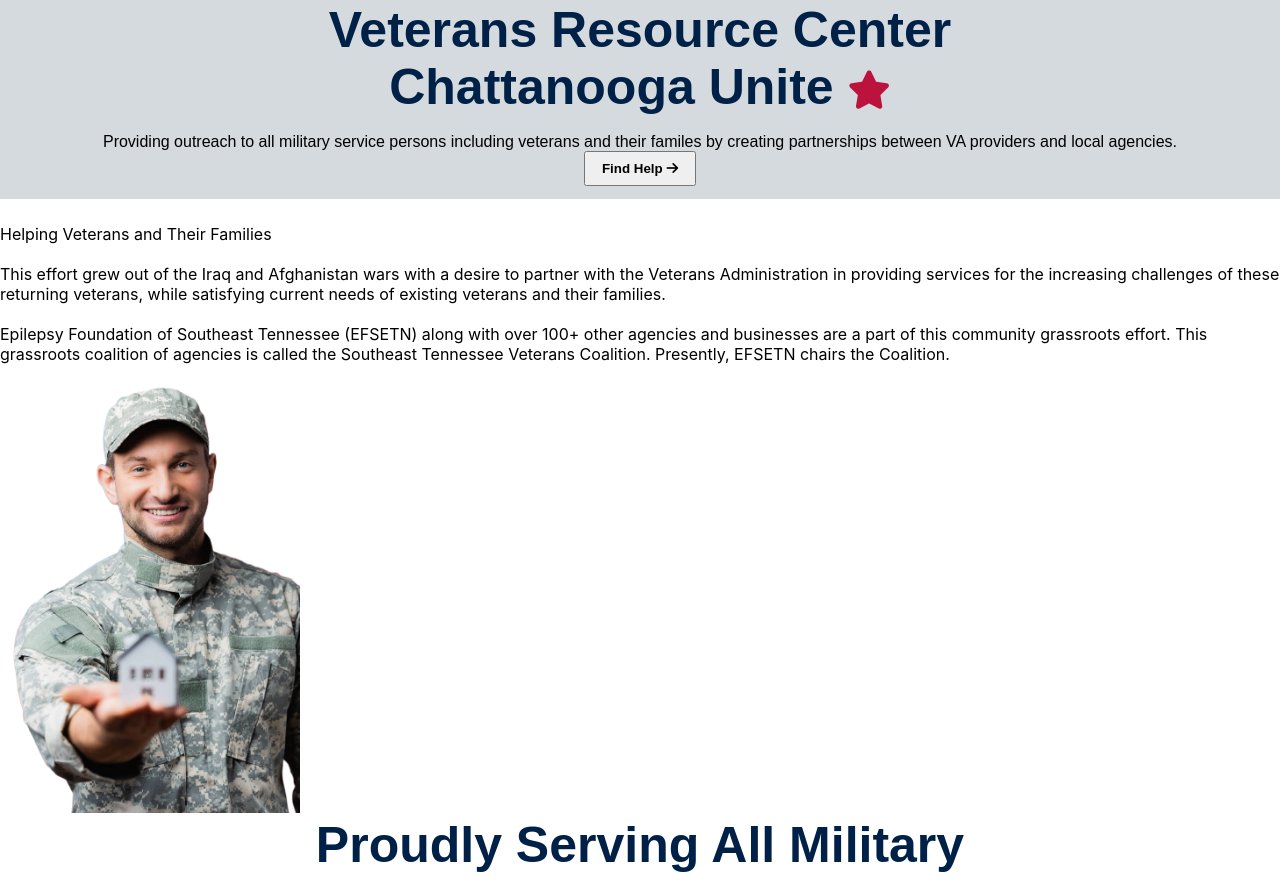
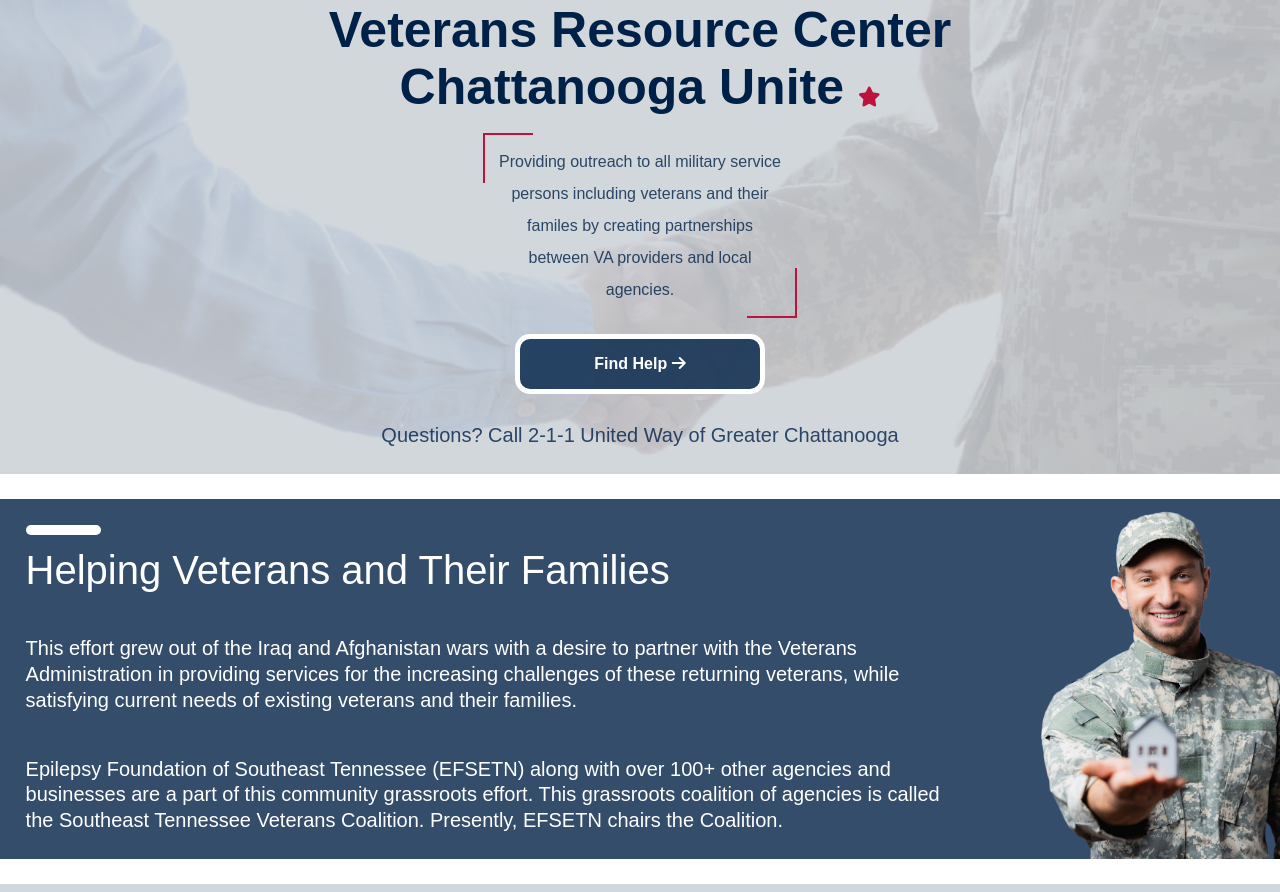
Before and after one commit to prestoncraw/Chattanooga-Unite, a Next.js app: page / in a window 1280 px wide. Shown: the part 81-973 px from the top of the page. Built offline with nearby package versions, Linux system fonts and the light colour scheme.

Commit message:
updated home page & css for pics & page max-width

```diff
--- a/pages/index.js
+++ b/pages/index.js
@@ -7,7 +7,7 @@
 
 export default function Home() {
   return (
-    <div className={styles.container}>
+    <div className="container">
       <Head>
         <title>Home &raquo; Chattanooga Unite - Veterans Resource Center</title>
         <link rel="icon" href="/favicon.ico" />
@@ -17,21 +17,30 @@
       <main>
       <NavBar/>
         <div className="grayBackground centered">
+          <div className={styles.titleBackground}>
+            <Image
+              src="/images/handshake.png"
+              alt="Picture of Veteran with tiny house in the palm of his hand"
+              width={300}
+              height={300}
+            />
+          </div>
             <h1 className="title">Veterans Resource Center<br></br>Chattanooga Unite <span className={styles.red}><i className="fa-solid fa-star"></i></span></h1>
-            <p className={styles["corners"] + " " + styles["description_dark"]}>
+            <p className="corners description_dark">
               Providing outreach to all military service persons including veterans and their familes by creating partnerships between VA providers and local agencies.
             </p>
-            <Link href='/find-help'><button className={styles.btn_outline_dark}>Find Help <i className="fa-solid fa-arrow-right"></i></button></Link>
+            <Link href='/find-help'><button className="btn_outline_dark">Find Help <i className="fa-solid fa-arrow-right"></i></button></Link>
+              <p className="description_dark">Questions? Call 2-1-1 United Way of Greater Chattanooga</p>
         </div>
 
-        <div className={styles.blueBackground}>
-          <div className={styles.left}>
-            <div className={styles.white_decoration}></div>
-            <div className={styles.title_light}>Helping Veterans and Their Families</div><br></br>
-            <p className={styles.description_light}>This effort grew out of the Iraq and Afghanistan wars with a desire to partner with the Veterans Administration in providing services for the increasing challenges of these returning veterans, while satisfying current needs of existing veterans and their families.</p><br></br>
-            <p className={styles.description_light}>Epilepsy Foundation of Southeast Tennessee (EFSETN) along with over 100+ other agencies and businesses are a part of this community grassroots effort. This grassroots coalition of agencies is called the Southeast Tennessee Veterans Coalition. Presently, EFSETN chairs the Coalition.</p>
+        <div className="blueBackground">
+          <div className="left">
+            <div className="white_decoration"></div>
+            <div className="title_light">Helping Veterans and Their Families</div><br></br>
+            <p className="description_light">This effort grew out of the Iraq and Afghanistan wars with a desire to partner with the Veterans Administration in providing services for the increasing challenges of these returning veterans, while satisfying current needs of existing veterans and their families.</p><br></br>
+            <p className="description_light">Epilepsy Foundation of Southeast Tennessee (EFSETN) along with over 100+ other agencies and businesses are a part of this community grassroots effort. This grassroots coalition of agencies is called the Southeast Tennessee Veterans Coalition. Presently, EFSETN chairs the Coalition.</p>
           </div>
-          <div className={styles.right}>
+          <div className="right">
             <Image
                 src="/images/landing page photo1.png"
                 alt="Picture of Veteran with tiny house in the palm of his hand"
@@ -41,15 +50,18 @@
           </div>
         </div>
 
-        <div className={styles.grayBackground}>
-          <div className={styles.right}>
-            <div className={styles.blue_decoration}></div>
-            <h1 className={styles.title_dark}>Proudly Serving All Military</h1>
-            <p className={styles.description_dark}>
-              Lorem ipsum dolor sit amet, consectetur adipiscing elit. Curabitur et aliquet tellus. Vestibulum laoreet est at dui porttitor pulvinar. Curabitur sit amet massa vehicula neque sagittis placerat. Vestibulum purus libero, aliquam quis interdum non, malesuada lacinia nunc. Proin lorem justo, mollis sit amet nunc at, lacinia semper lorem. Duis tellus erat, gravida et aliquam vitae, rhoncus sed justo. Nulla in ultrices sem. Curabitur imperdiet, libero blandit pulvinar congue, dui ipsum dictum purus, sed pulvinar arcu sapien ut risus. Vivamus sed lorem elit. Maecenas eu nibh ut lectus blandit maximus ut eleifend massa. Duis in bibendum metus. Nullam pulvinar vulputate dui, id maximus enim viverra nec. Fusce ac metus eros. Curabitur nec lacus consequat, cursus eros id, commodo quam. Sed sed quam tortor. Nulla non mauris et tellus dictum sagittis.
+        <div className="grayBackground">
+          <div className="right">
+            <div className="blue_decoration"></div>
+            <h1 className="title_dark">Proudly Serving All Military</h1>
+            <p className="description_dark">
+              We are proud to have partnerships with over 150 organizations in South East Tennessee and its surrounding areas.
+              We connect veterans with the resources they need in over 15 counties accross Tennessee, Georgia, and Alabama.
+              We are able to help provide veterans with access to 13 different types of assistance. <br></br><br></br>
+              Questions? Call 2-1-1 United Way of Greater Chattanooga.
             </p>
           </div>
-          <div className={styles.left}>
+          <div className="left">
             <Image
                 src="/images/landing page photo2.png"
                 alt="Picture of smiling Veteran in wheelchair"
--- a/styles/Home.module.css
+++ b/styles/Home.module.css
@@ -42,7 +42,7 @@
 
 .red {
   color: #BB133E;
-  font-size: 3vw;
+  font-size: min(max(3vw, 15px), 20px);
 }
 
 .bold {
@@ -58,3 +58,13 @@
   min-width: 300px;
   color: #002147CC;
 }
+
+.titleBackground > img {
+  position: absolute;
+  bottom:0;
+  right:0;
+  z-index: -1;
+  height:100%;
+  width:100%;
+  object-fit:cover;
+}
--- a/styles/globals.css
+++ b/styles/globals.css
@@ -23,6 +23,8 @@
   justify-content: center;
   align-items: center;
   text-align: center;
+  max-width: 1300px;
+  margin: 0 auto;
 }
 
 .blueBackground {
@@ -30,7 +32,7 @@
 }
 
 .grayBackground {
-  background-color: #CBD1D7CC;
+  background-color: #CBD1D7DD;
 }
 
 .blueBackground, .grayBackground {
@@ -41,11 +43,16 @@
   flex-direction: column;
   padding: 1vw;
   font-family: Arial, sans-serif;
+  position: relative;
+}
+
+.unitedWay {
+  padding:1vw;
 }
 
 .white_decoration, .blue_decoration {
-  height: 1vw;
-  width: 6vw;
+  height: min(max(1vw, 8px), 10px);
+  width: min(max(10vw, 50px), 75px);
   border-radius: 25px;
   margin: 1vw;
   min-width: 50px;
@@ -75,8 +82,8 @@
 }
 
 .description_dark, .description_light, .description_dark p, .description_light p {
-  font-size: 1rem;
-  line-height: 2rem;
+  font-size: min(max(3vw, 12px), 20px);
+  line-height: min(max(2vw, 20px), 40px);
   padding: 1vw;
   max-width: 75%;
   min-width: 300px;
@@ -180,16 +187,21 @@
   background-color: #002147;
 }
 
-.right > img {
-  width: min(max(25vw, 100px), 300px);
-  margin: 0 -1vw -31vw 0;
-  translate: 0 min(-30vw, 300px);
+.right > img, .left > img {
+  position: absolute;
+  bottom:0;
+  max-height:100%;
+  max-width:25%;
+  object-fit:cover;
+  width: min(max(25vw, 115px), 250px);
 }
 
 .left > img {
-  width: min(max(25vw, 100px), 300px);
-  margin: 0 0 -31vw -1vw;
-  translate: 0 min(-30vw, 300px);
+  left:0;
+}
+
+.right > img {
+  right:0;
 }
 
 .imageContainerHead {
```
Also changed, not shown: public/images/handshake.png (added), 1 other file (tests, documents, lock files or other folders).
